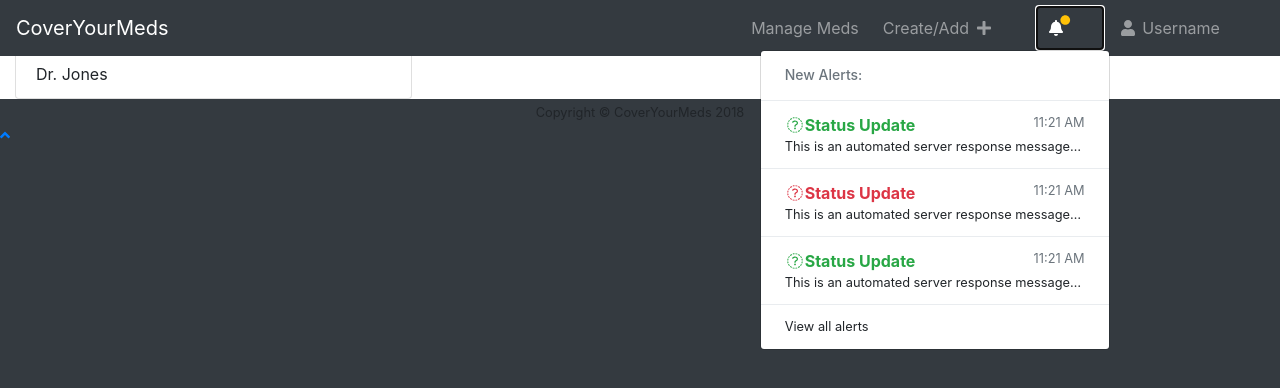
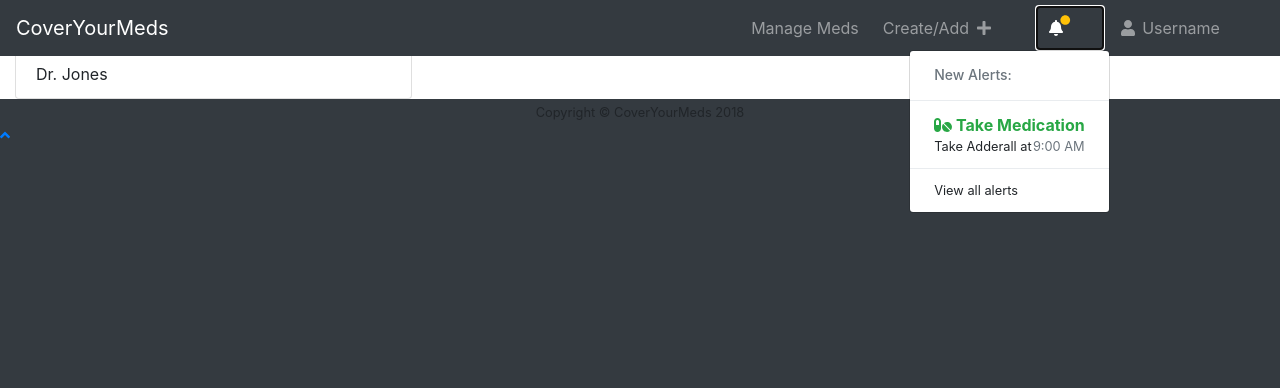
Before and after one commit to CoverYourMeds/Prototype, a Flask app: template CoverYourMeds/templates/mydocs.html in a window 1280 px wide, after a click that opens the changed part. Shown: the top 388 px of the page. Run offline with Flask 2, Linux system fonts and the light colour scheme; the template is opened without the code that fills it: values that come from a table or form of the project are taken from there, others are empty; data comes from the database, SQL or seed files in the repository; some libraries are stand-ins or nearby versions.

Commit message:
Fixing nav, updating medications with pill icon, and updating README

```diff
--- a/CoverYourMeds/templates/include/nav.html
+++ b/CoverYourMeds/templates/include/nav.html
@@ -40,7 +40,6 @@
                    aria-haspopup="true" aria-expanded="false">
                     <i class="fa fa-fw fa-bell"></i>
                     <span class="d-lg-none">Alerts
-              <span class="badge badge-pill badge-warning">6 New</span>
             </span>
                     <span class="indicator text-warning d-none d-lg-block">
               <i class="fa fa-fw fa-circle"></i>
@@ -52,33 +51,10 @@
                     <a class="dropdown-item" href="#">
               <span class="text-success">
                 <strong>
-                  <i class="fa fa-long-arrow-up fa-fw"></i>Status Update</strong>
+                  <i class="fa fa-pills"></i>&nbsp;Take Medication</strong>
               </span>
-                        <span class="small float-right text-muted">11:21 AM</span>
-                        <div class="dropdown-message small">This is an automated server response message. All systems
-                            are online.
-                        </div>
-                    </a>
-                    <div class="dropdown-divider"></div>
-                    <a class="dropdown-item" href="#">
-              <span class="text-danger">
-                <strong>
-                  <i class="fa fa-long-arrow-down fa-fw"></i>Status Update</strong>
-              </span>
-                        <span class="small float-right text-muted">11:21 AM</span>
-                        <div class="dropdown-message small">This is an automated server response message. All systems
-                            are online.
-                        </div>
-                    </a>
-                    <div class="dropdown-divider"></div>
-                    <a class="dropdown-item" href="#">
-              <span class="text-success">
-                <strong>
-                  <i class="fa fa-long-arrow-up fa-fw"></i>Status Update</strong>
-              </span>
-                        <span class="small float-right text-muted">11:21 AM</span>
-                        <div class="dropdown-message small">This is an automated server response message. All systems
-                            are online.
+                        <span class="small float-right text-muted">9:00 AM</span>
+                        <div class="dropdown-message small">Take Adderall at
                         </div>
                     </a>
                     <div class="dropdown-divider"></div>
```
Also changed, not shown: CoverYourMeds/templates/index.html (+7 -7 lines), README.md.
